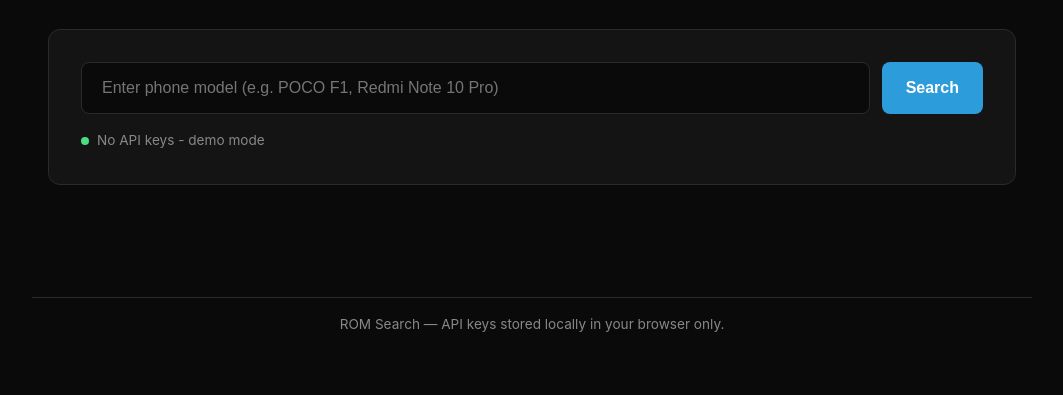
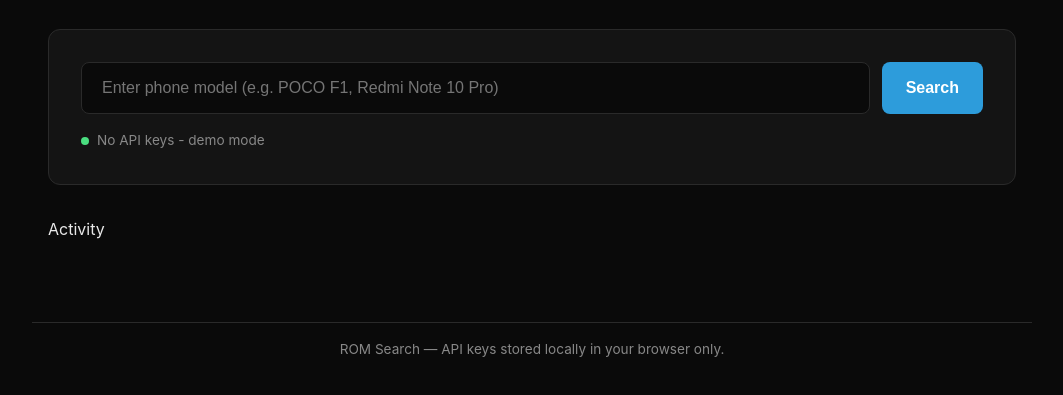
Before and after one commit to Sampath2417k/rom-search, a plain HTML site: page index.html in a window 1280 px wide. Shown: the part 201-596 px from the top of the page, without its empty margins (108-1171 px from the left). Drawn offline with Linux system fonts and the light colour scheme.

Commit message:
feat: add activity log, key cache, and token display to index.html

```diff
--- a/index.html
+++ b/index.html
@@ -56,6 +56,11 @@
         <label><input type="checkbox" id="srcAll"> All sources</label>
     </div>
 
+    <div class="activity-log" id="activityLog">
+        <div class="log-header">Activity</div>
+        <div class="log-entries" id="logEntries"></div>
+    </div>
+
     <div class="results-header" id="resultsHeader" style="display:none;">
         <h2>Results for <span id="queryDisplay"></span></h2>
         <p id="resultCount">Found <span id="count"></span> results</p>
```
